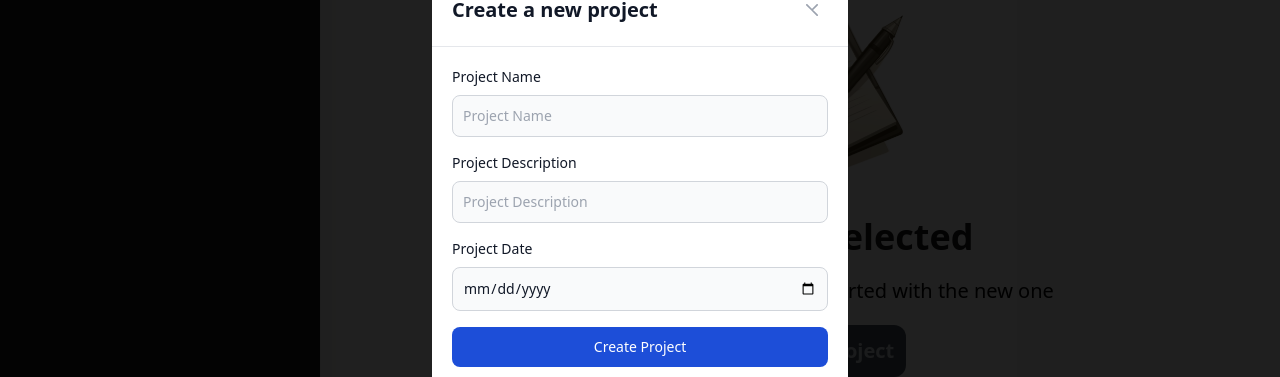
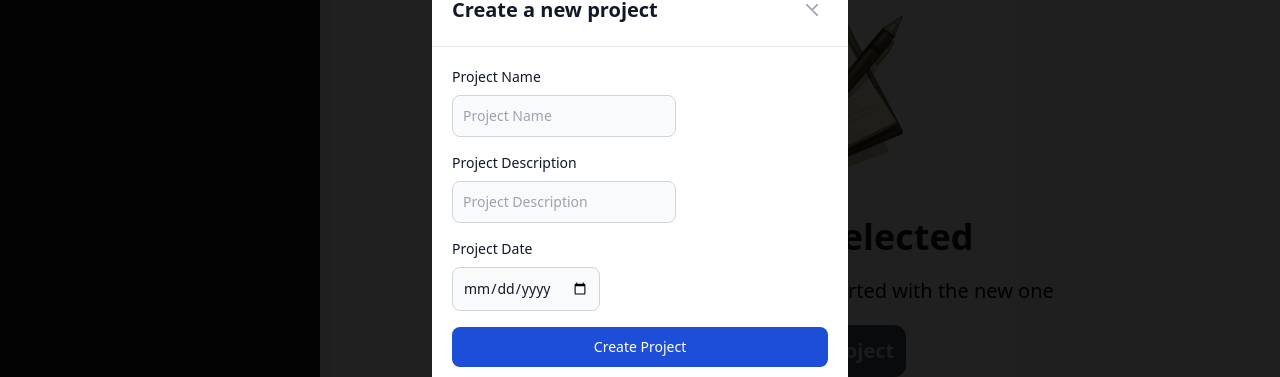
Before and after one commit to mrkrca/menagment, a React (Vite) app: page / in a window 1280 px wide. Both pictures are taken after a click on the button "+ ADD PROJECT". Shown: the part 220-597 px from the top of the page. Built offline with nearby package versions, Linux system fonts and the light colour scheme.

Commit message:
initial commit

```diff
--- a/src/App.jsx
+++ b/src/App.jsx
@@ -5,17 +5,16 @@ import PopUpCreateProject from "./components/PopUpCreateProject";
 import SelectedProject from "./components/SelectedProject";
 import moment from 'moment';
 
-
 function App() {
   const [isPopUpVisible, setIsPopUpVisible] = useState(false);
   const [projects, setProjects] = useState([]);
-  const [newProject, setNewProject] = useState([{ name: '', description: '', date: moment().format('YYYY-MM-DD'), tasks: [] }]);
+  const [newProject, setNewProject] = useState({ name: '', description: '', date: moment().format('YYYY-MM-DD'), tasks: [] });
   const [selectedProject, setSelectedProject] = useState(null);
-
 
   function handleProjectSelect(project) {
     setSelectedProject(project);
   }
+
   function handleProjectCreate() {
     setIsPopUpVisible(true);
   }
@@ -27,7 +26,7 @@ function App() {
   function handleNewProject(e) {
     e.preventDefault();
     setProjects([...projects, newProject]);
-    setNewProject({ name: '', description: '' });
+    setNewProject({ name: '', description: '', date: moment().format('YYYY-MM-DD'), tasks: [] });
     handleCloseModal();
   }
 
@@ -35,7 +34,7 @@ function App() {
     const { name, value } = e.target;
     setNewProject(prevState => ({
       ...prevState,
-      [name]: value
+      [name]: value,
     }));
   }
 
@@ -45,7 +44,6 @@ function App() {
     setSelectedProject(null);
   }
 
-
   function handleUpdateTasks(updatedTasks) {
     const updatedProjects = projects.map(project =>
       project.name === selectedProject.name
@@ -53,10 +51,9 @@ function App() {
         : project
     );
     setProjects(updatedProjects);
-
-
     setSelectedProject({ ...selectedProject, tasks: updatedTasks });
   }
+
   return (
     <>
       <div className="flex h-screen">
@@ -66,13 +63,12 @@ function App() {
           openProject={handleProjectSelect}
         />
         {selectedProject ? (
-          <div className="flex flex-grow mt-20 justify-center ">
+          <div className="flex flex-grow mt-20 justify-center">
             <SelectedProject
               project={selectedProject || { name: '', description: '', date: '', tasks: [] }}
               deleteProject={handleDeleteProject}
               updateTasks={handleUpdateTasks}
             />
-
           </div>
         ) : (
           <div className="flex flex-grow items-center justify-center">
@@ -83,12 +79,12 @@ function App() {
             />
           </div>
         )}
-
         <PopUpCreateProject
           handleCreateNew={handleProjectCreateNew}
           handleNew={handleNewProject}
           isOpen={isPopUpVisible}
           onClose={handleCloseModal}
+
         />
       </div>
     </>
--- a/src/components/PopUpCreateProject.jsx
+++ b/src/components/PopUpCreateProject.jsx
@@ -1,4 +1,5 @@
 import React from 'react';
+import Input from './input';
 
 export default function PopUpCreateProject({ isOpen, onClose, handleNew, handleCreateNew }) {
   if (!isOpen) return null;
@@ -21,40 +22,37 @@ export default function PopUpCreateProject({ isOpen, onClose, handleNew, handleC
           <div className="p-4 md:p-5">
             <form className="space-y-4" onSubmit={handleNew}>
               <div>
-                <label htmlFor="project-name" className="block mb-2 text-sm font-medium text-gray-900 dark:text-white">Project Name</label>
-                <input
+                <label htmlFor="name" className="block mb-2 text-sm font-medium text-gray-900 dark:text-white">Project Name</label>
+                <Input
+                  name="name"
+                  handlers={[handleCreateNew]}
                   type="text"
-                  name="name"
+                  placeholder="Project Name"
                   id="project-name"
-                  className="bg-gray-50 border border-gray-300 text-gray-900 text-sm rounded-lg focus:ring-blue-500 focus:border-blue-500 block w-full p-2.5 dark:bg-gray-600 dark:border-gray-500 dark:placeholder-gray-400 dark:text-white"
-                  placeholder="Project Name"
-                  required
-                  onChange={handleCreateNew}
+
                 />
               </div>
               <div>
-                <label htmlFor="project-description" className="block mb-2 text-sm font-medium text-gray-900 dark:text-white">Project Description</label>
-                <input
+                <label htmlFor="description" className="block mb-2 text-sm font-medium text-gray-900 dark:text-white">Project Description</label>
+                <Input
+                  name="description"
+                  handlers={[handleCreateNew]}
                   type="text"
-                  name="description"
+                  placeholder="Project Description"
                   id="project-description"
-                  className="bg-gray-50 border border-gray-300 text-gray-900 text-sm rounded-lg focus:ring-blue-500 focus:border-blue-500 block w-full p-2.5 dark:bg-gray-600 dark:border-gray-500 dark:placeholder-gray-400 dark:text-white"
-                  placeholder="Project Description"
-                  required
-                  onChange={handleCreateNew}
+
                 />
               </div>
               <div>
-              <label htmlFor="project-description" className="block mb-2 text-sm font-medium text-gray-900 dark:text-white">Project Date</label>
-              <input
-                type="date"
-                name="date"
-                id="project-date"
-                className="bg-gray-50 border border-gray-300 text-gray-900 text-sm rounded-lg focus:ring-blue-500 focus:border-blue-500 block w-full p-2.5 dark:bg-gray-600 dark:border-gray-500 dark:placeholder-gray-400 dark:text-white"
-                placeholder="Project Date"
-                required
-                onChange={handleCreateNew}
-              />
+                <label htmlFor="date" className="block mb-2 text-sm font-medium text-gray-900 dark:text-white">Project Date</label>
+                <Input
+                  name="date"
+                  handlers={[handleCreateNew]}
+                  type="date"
+                  placeholder="Project Date"
+                  id="project-date"
+
+                />
               </div>
               <button type="submit" className="w-full text-white bg-blue-700 hover:bg-blue-800 focus:ring-4 focus:outline-none focus:ring-blue-300 font-medium rounded-lg text-sm px-5 py-2.5 text-center dark:bg-blue-600 dark:hover:bg-blue-700 dark:focus:ring-blue-800">Create Project</button>
             </form>
--- a/src/components/SelectedProject.jsx
+++ b/src/components/SelectedProject.jsx
@@ -1,5 +1,5 @@
 import React, { useState } from 'react';
-
+import Input from './input';
 
 export default function SelectedProject({ project, deleteProject, updateTasks }) {
   const [task, setTask] = useState('');
@@ -35,13 +35,15 @@ export default function SelectedProject({ project, deleteProject, updateTasks })
         <div className="mt-4">
           <h2 className="text-2xl font-bold mb-4 text-stone-800">Tasks</h2>
           <div className="flex items-center gap-4">
-            <input
-              type="text"
-              value={task}
-              className="flex-grow bg-gray-50 border border-gray-300 text-gray-900 text-sm rounded-lg focus:ring-blue-500 focus:border-blue-500 p-2.5 dark:bg-gray-600 dark:border-gray-500 dark:placeholder-gray-400 dark:text-white"
-              placeholder="Task"
-              onChange={handleCreateTask}
+
+            <Input
+             type="text"
+             value={task}
+             placeholder="Task"
+             handlers={[handleCreateTask]}
+             className="flex-grow bg-gray-50 border border-gray-300 text-gray-900 text-sm rounded-lg focus:ring-blue-500 focus:border-blue-500 p-2.5 dark:bg-gray-600 dark:border-gray-500 dark:placeholder-gray-400 dark:text-white"
             />
+
             <button
               onClick={handleCreateTaskClick}
               className=" text-stone-800 font-bold py-2 px-4 rounded-lg"
--- /dev/null
+++ b/src/components/input.jsx
@@ -0,0 +1,16 @@
+
+import React from "react";
+
+export default function Input({handlers =[], placeholder, type ,name, id }) {
+    return (
+        <input
+        type={type}
+
+        name={name}
+        className="flex-grow bg-gray-50 border border-gray-300 text-gray-900 text-sm rounded-lg focus:ring-blue-500 focus:border-blue-500 p-2.5 dark:bg-gray-600 dark:border-gray-500 dark:placeholder-gray-400 dark:text-white"
+        placeholder={placeholder}
+        onChange={(e) => handlers.forEach((handler) => handler(e))}
+        id={id}
+        />
+    );
+}
```
Lines whose indentation alone changed are shown as unchanged.
